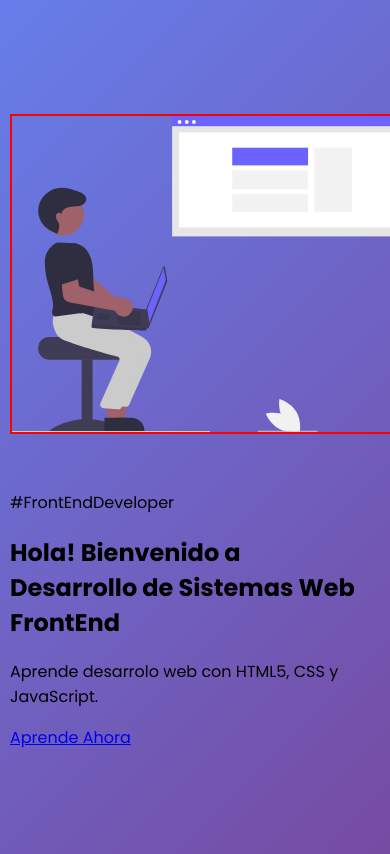
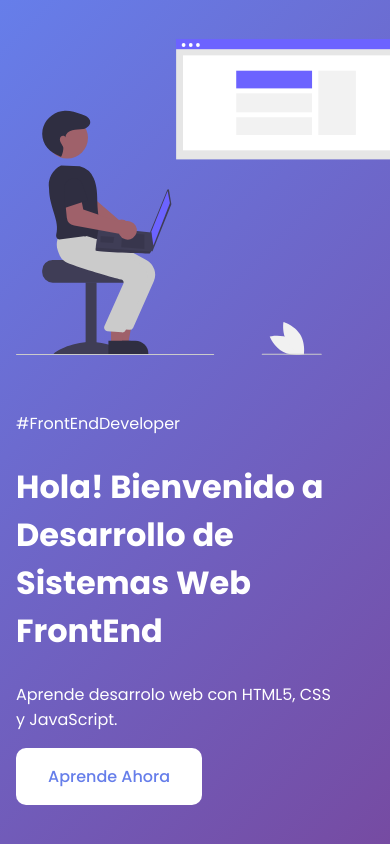
Before and after one commit to Andru-1987/frontend_ifts_ejercicio3, a plain HTML site: page index.html in a window 390 px wide. Shown: the top 854 px of the page. Drawn offline with Linux system fonts and the light colour scheme.

Commit message:
media query

```diff
--- a/css/style.css
+++ b/css/style.css
@@ -6,25 +6,27 @@
     font-family: 'Poppins', sans-serif;
 }
 
+:root{
+    --btn-bg: #667eea;
+    --fnt-color: white;
+}
+
 body{
     background-image: linear-gradient(135deg, #667eea 0%, #764ba2 100%);
     margin: 0;
-    padding: 0;
+    padding: 1rem;
 
     height: 100vh;
     min-height: 650px;
     width: 100vw;
 
+    box-sizing: border-box;
 }
 
 .container{
-    margin:10px;
-
     width: 90%;
     max-width: 1200px;
     height: 100%;
-
-    box-sizing: content-box;
 }
 
 .container{
@@ -33,15 +35,51 @@ body{
     justify-content: center;
 }
 
+/*imagen*/
+
 .img-svg{
     width: 90%;
     min-width: 400px;
     margin-bottom: 40px;
-    border:1px solid red;
 }
 
 img{
     display: block;
     width: 100%;
-    border:1px solid red;
 }
+
+
+/*textos*/
+
+.texto{
+    color: var(--fnt-color);
+}
+
+.texto > h2{
+    font-size: 2rem;
+}
+
+.texto > p:last-child {
+    line-height: 1.5;
+    margin-top: 0.5em;
+    margin-left: 0;
+}
+
+.texto > a {
+    display: inline-block;
+    background-color: var(--fnt-color);
+    color: var(--btn-bg);
+
+    text-decoration: none;
+    border-radius: 10px;
+    font-weight: 500;
+    padding: 1em 2em;
+}
+
+@media (width >= 768px){
+    .container{
+        flex-direction: row;
+        align-items: center;
+        justify-content: space-between;
+    }
+}
```
